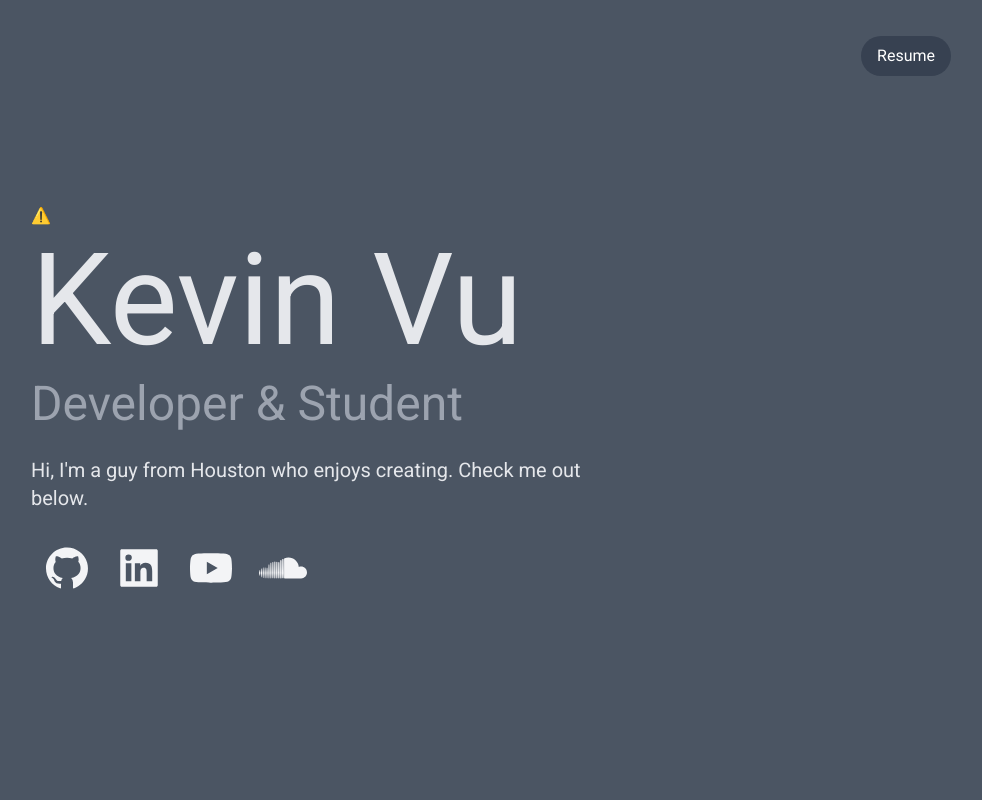
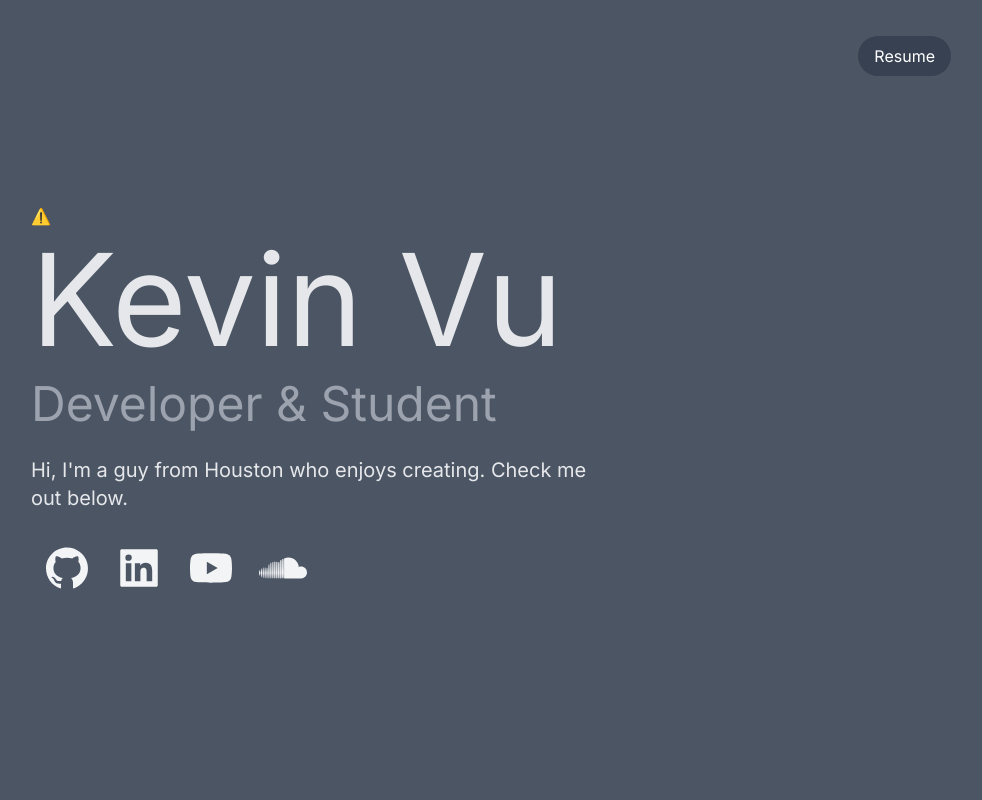
Before and after one commit to amgvu/Personal-Site, a Next.js app: page / in a window 1280 px wide. Shown: the top 800 px of the page, without its empty margins (169-1151 px from the left). Built offline with nearby package versions, Linux system fonts and the light colour scheme; no server answers; what prettier-plugin-tailwindcss, tailwindcss-animatecss would draw is missing.

Commit message:
Font switch

```diff
--- a/pages/_app.tsx
+++ b/pages/_app.tsx
@@ -1,15 +1,15 @@
 import '../styles/globals.css'
 import type { AppProps } from 'next/app'
-import { Roboto } from '@next/font/google'
+import { Inter } from '@next/font/google'
 
-const roboto = Roboto({
+const inter = Inter({
   subsets: ['latin'],
   weight: '400',
 })
 
 export default function App({ Component, pageProps }: AppProps) {
   return (
-    <main className={roboto.className}>
+    <main className={inter.className}>
        <Component {...pageProps} />
     </main>
   )
```
